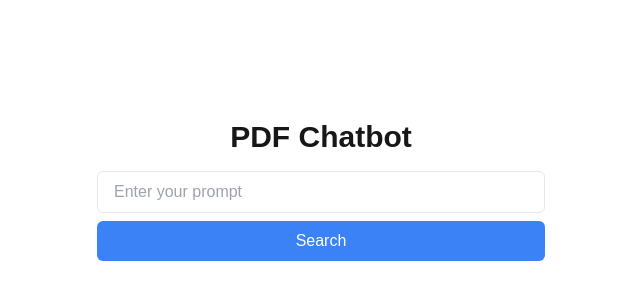
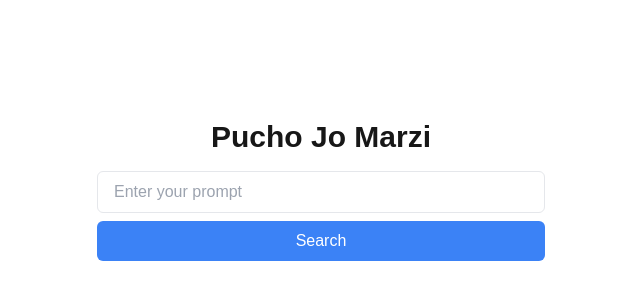
Before and after one commit to Arya-Chakraborty/nextjs-chatbot, a Next.js app: page / in a window 1280 px wide. Shown: the part 202-502 px from the top of the page, without its empty margins (319-959 px from the left). Built offline with nearby package versions, Linux system fonts and the light colour scheme.

Commit message:
Update page.js

```diff
--- a/src/app/page.js
+++ b/src/app/page.js
@@ -37,7 +37,7 @@ export default function Home() {
 
     return (
         <div className="container mx-auto p-4 flex flex-col items-center justify-center min-h-screen"> {/* Centering */}
-            <h1 className="text-3xl font-bold mb-4">PDF Chatbot</h1>
+            <h1 className="text-3xl font-bold mb-4">Pucho Jo Marzi</h1>
 
             <div className="w-full max-w-md mb-4"> {/* Input width constraint */}
             <input
```
